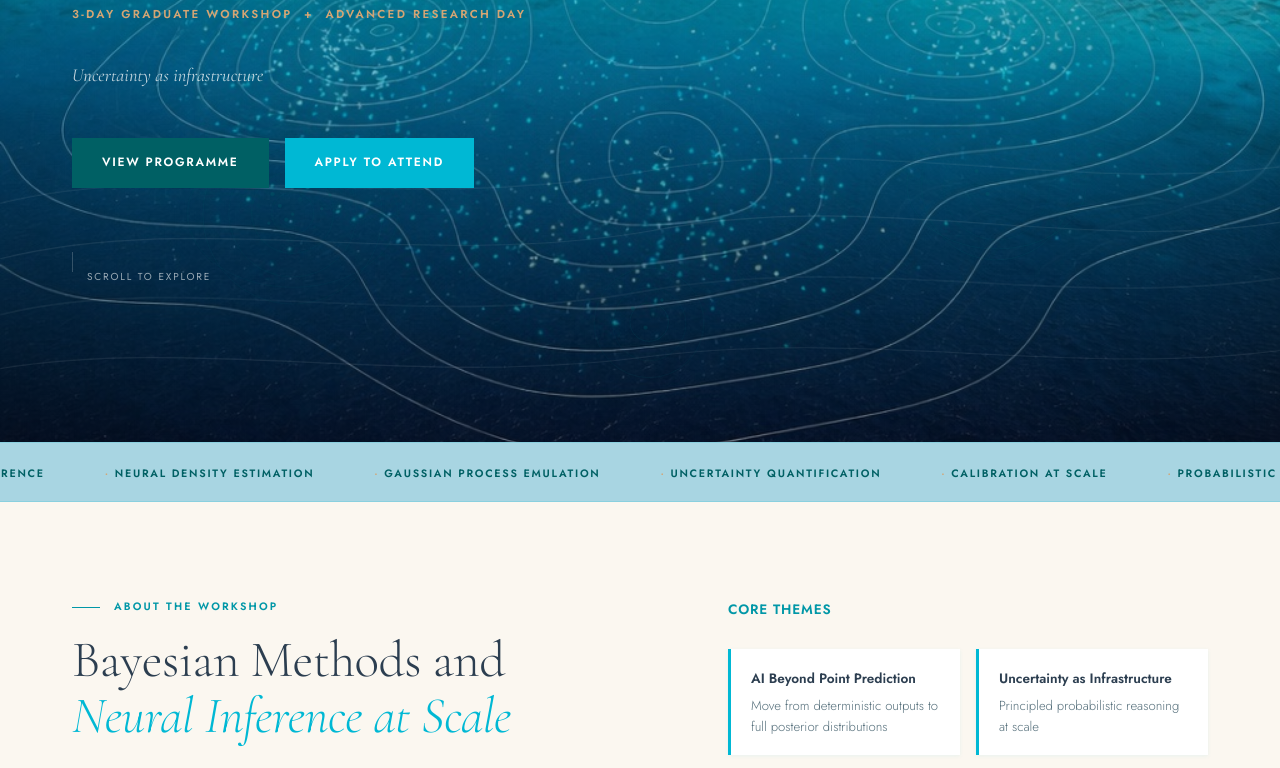
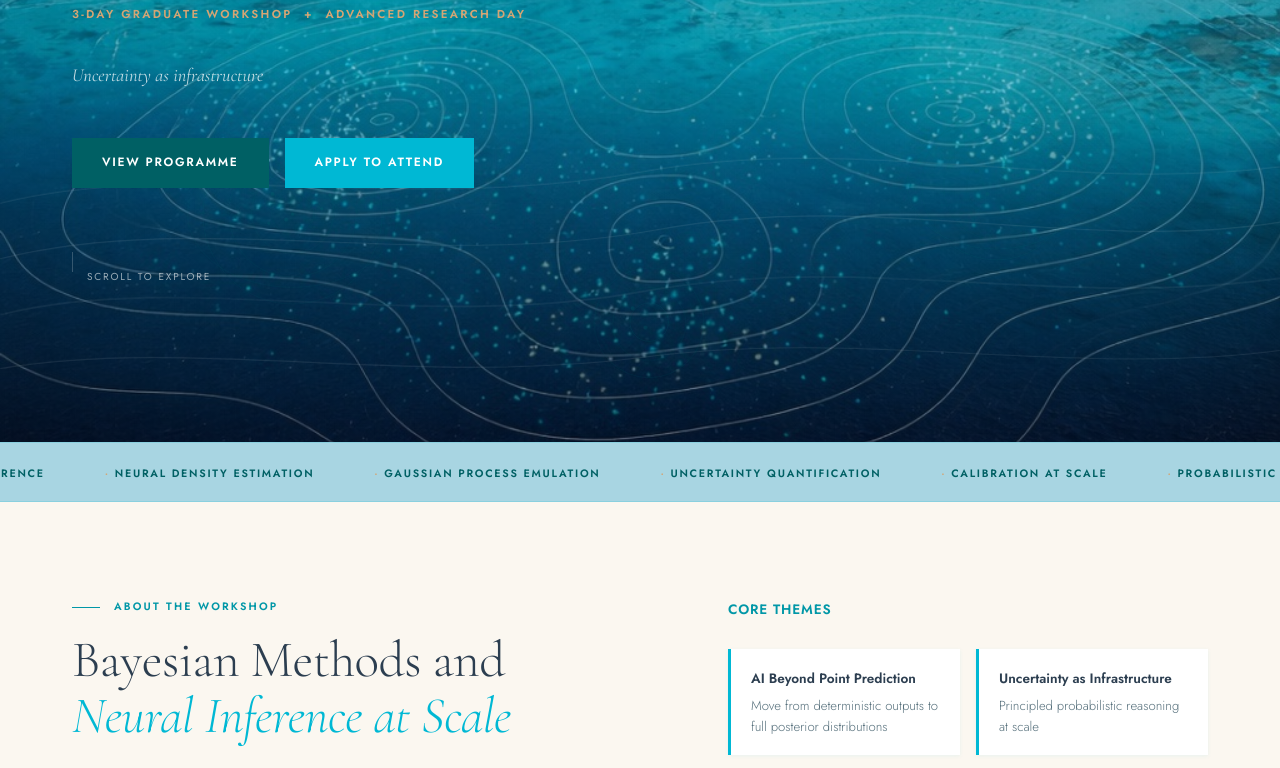
Before and after one commit to ai-uncertainty-workshop/2026, a plain HTML site: page docs/index.html in a window 1280 px wide. Shown: the part 393-1161 px from the top of the page. Drawn offline with nearby package versions, Linux system fonts and the light colour scheme.

Commit message:
Update index.html

```diff
--- a/docs/index.html
+++ b/docs/index.html
@@ -108,7 +108,7 @@ body {
 /* ── HERO ── */
 #hero {
   min-height: 100vh;
-  background: #001b24 url('mauritius-hero.jpg') center 60%/cover no-repeat;
+  background: #001b24 url('mauritius-hero.jpg') center 40%/cover no-repeat;
   padding-top: var(--nav-h);
   position: relative;
   overflow: hidden;
```
